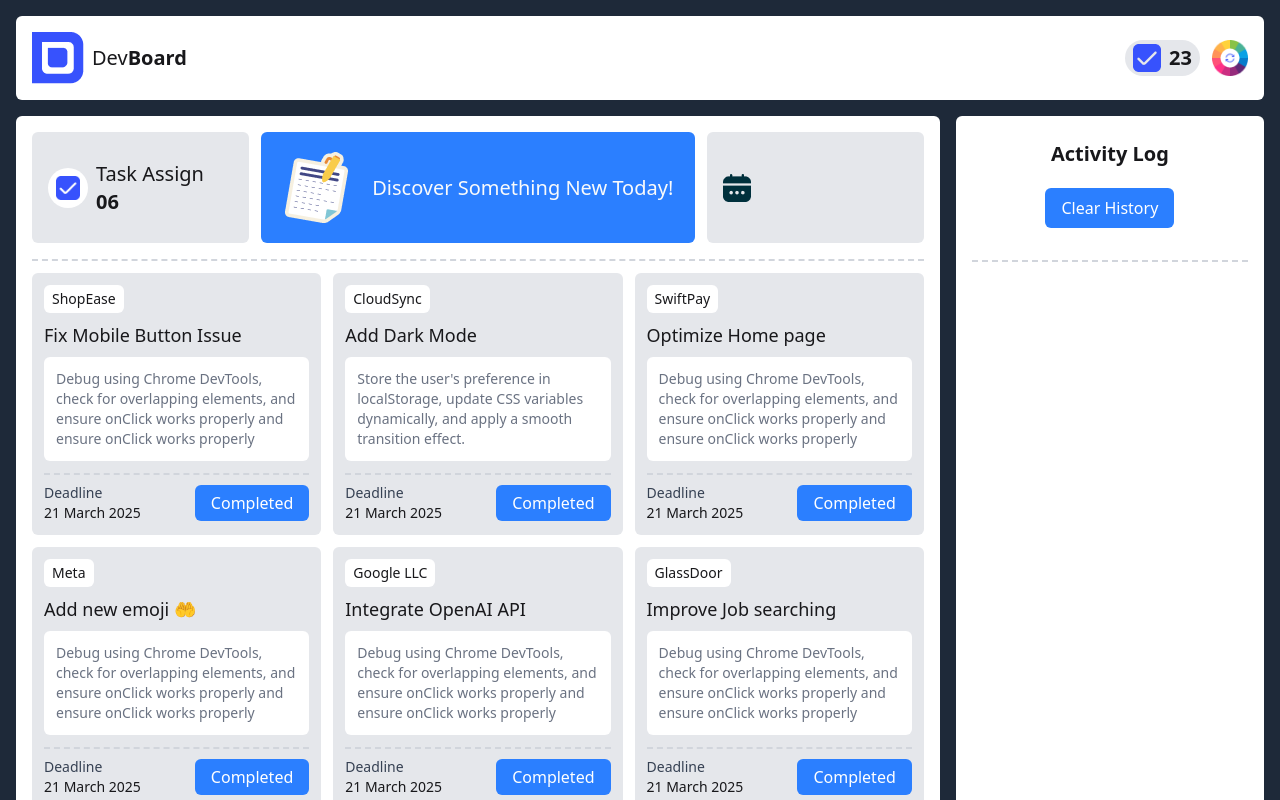
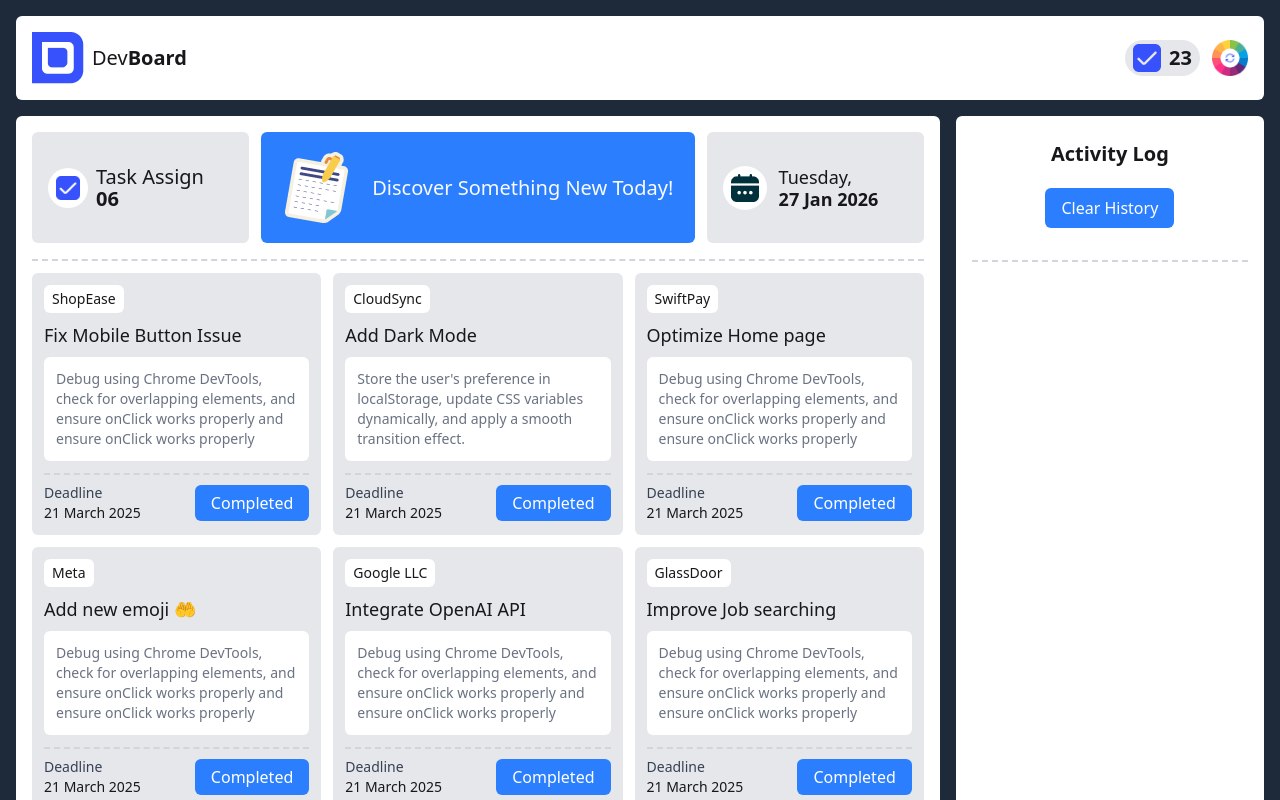
Before and after one commit to infapk02/Dev-Borad, a plain HTML site: page index.html in a window 1280 px wide. Drawn offline with nearby package versions, Linux system fonts and the light colour scheme.

Commit message:
complete show date and day functionalities

```diff
--- a/index.html
+++ b/index.html
@@ -76,7 +76,7 @@
                 <!-- text -->
                 <div>
                   <h3 class="text-xl font-medium capitalize">task assign</h3>
-                  <h2 class="text-xl font-bold">06</h2>
+                  <h2 class="text-xl font-bold -mt-1.5">06</h2>
                 </div>
               </div>
               <!-- middle -->
@@ -93,14 +93,16 @@
                 </div>
               </div>
               <!-- right -->
-              <div class="w-3/12 p-4 bg-gray-200 rounded-md flex items-center">
+              <div
+                class="w-3/12 p-4 bg-gray-200 rounded-md flex items-center gap-3"
+              >
                 <!-- image -->
-                <div>
+                <div class="p-2 bg-white rounded-full">
                   <img src="./assets/calender.png" alt="calender-image" />
                 </div>
 
                 <!-- date -->
-                <div class="date"></div>
+                <div id="getDateContainer" class="date"></div>
               </div>
             </div>
 
--- a/index.js
+++ b/index.js
@@ -17,4 +17,46 @@
   });
 }
 
+// show date and day
+function showDateAndDay() {
+  const getDateContainer = document.getElementById("getDateContainer");
+
+  const months = [
+    "Jan",
+    "Feb",
+    "Mar",
+    "Apr",
+    "May",
+    "Jun",
+    "Jul",
+    "Aug",
+    "Sep",
+    "Oct",
+    "Nov",
+    "Dec",
+  ];
+  const days = [
+    "Sunday",
+    "Monday",
+    "Tuesday",
+    "Wednesday",
+    "Thursday",
+    "Friday",
+    "Saturday",
+  ];
+
+  const now = new Date();
+  const getToday = days[now.getDay()];
+  const getMonth = months[now.getMonth()];
+  const getDate = now.getDate();
+  const getYear = now.getFullYear();
+
+  getDateContainer.innerHTML = `
+                  <h3 class="capitalize text-lg font-medium">${getToday},</h3>
+                  <h2 class="capitalize text-lg font-bold -mt-1.5">
+                    ${getDate} ${getMonth} ${getYear}
+                  </h2>
+  `;
+}
 changeMainContainerBgColor();
+showDateAndDay();
```
